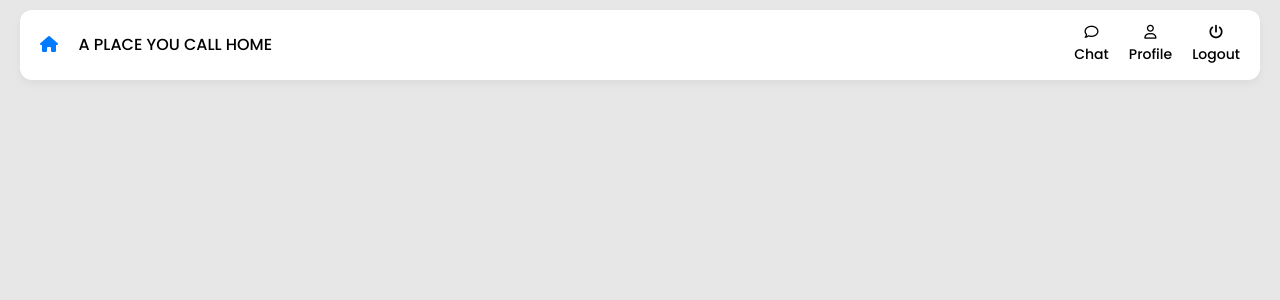
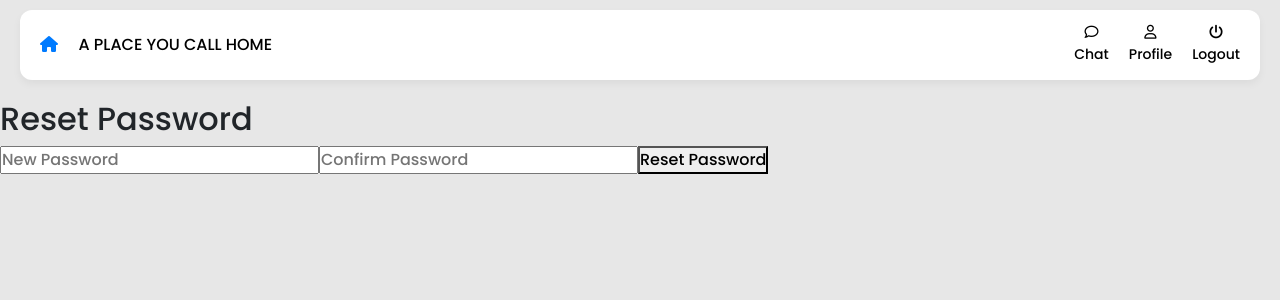
Before and after one commit to FarhanKhan1911/Fenora-Management, a React (Create React App) app: page /reset-password/1/1 in a window 1280 px wide. Shown: the top 300 px of the page. Built offline with nearby package versions, Linux system fonts and the light colour scheme.

Commit message:
frontend : forget and reset password component implemented

```diff
--- a/src/App.js
+++ b/src/App.js
@@ -13,6 +13,8 @@ import Chat from "./components/Chat/Chat";
 import Navbar from "./components/Navbar/Navbar";
 import { useLocation } from "react-router-dom";
 import { hideNavbarPatterns } from "./utils/constants";
+import ForgetPassword from "./components/Auth/ForgetPassword/ForgetPassword";
+import ResetPassword from "./components/Auth/ForgetPassword/ResetPassword/ResetPassword";
 
 function App() {
   const location = useLocation();
@@ -45,6 +47,8 @@ function App() {
           <Route path='login' element={<Login userType={userType.SellerUser} />} />
           <Route path='register' element={<Register userType={userType.SellerUser} />} />
         </Route>
+        <Route path='/forget-password' element={<ForgetPassword />} />
+        <Route path='/reset-password/:id/:token' element={<ResetPassword />} />
         <Route path='/dashboard' element={<Dashboard />} />
         <Route path='/profile/:userId' element={<ProfilePage />} />
         <Route path='/chat' element={<Chat />} />
--- /dev/null
+++ b/src/components/Auth/ForgetPassword/ForgetPassword.js
@@ -0,0 +1,37 @@
+import axios from "axios";
+import { useState } from "react";
+import { FORGET_PASSWORD_API } from "../../../utils/ApisConstants";
+
+const ForgetPassword = () => {
+  const [email, setEmail] = useState("");
+  const [message, setMessage] = useState("");
+
+  const handleSubmit = async (e) => {
+    e.preventDefault();
+
+    try {
+      const response = await axios.post(FORGET_PASSWORD_API, {email});
+      const data = await response.data;
+      if (response.ok) {
+        setMessage("Password reset link sent to your email.");
+      } else {
+        setMessage(data.message || "Error sending reset email");
+      }
+    } catch (error) {
+      setMessage("Something went wrong.");
+    }
+  };
+
+  return (
+    <div>
+      <h2>Forgot Password</h2>
+      <form onSubmit={handleSubmit}>
+        <input type='email' placeholder='Enter your email' value={email} required onChange={(e) => setEmail(e.target.value)} />
+        <button type='submit'>Send Reset Link</button>
+      </form>
+      {message && <p>{message}</p>}
+    </div>
+  );
+};
+
+export default ForgetPassword;
--- /dev/null
+++ b/src/components/Auth/ForgetPassword/ResetPassword/ResetPassword.js
@@ -0,0 +1,58 @@
+import axios from "axios";
+import { useState } from "react";
+import { useNavigate, useParams } from "react-router-dom";
+import { RESET_PASSWORD_API } from "../../../../utils/ApisConstants";
+import { userType } from "../../../../redux/redux.type";
+
+const ResetPassword = () => {
+  const { id, token } = useParams();
+  const [newPassword, setNewPassword] = useState("");
+  const [confirmPassword, setConfirmPassword] = useState("");
+  const [message, setMessage] = useState("");
+  const navigate = useNavigate();
+
+  const handleSubmit = async (e) => {
+    e.preventDefault();
+
+    if (newPassword !== confirmPassword) {
+      setMessage("Passwords do not match");
+      return;
+    }
+
+    try {
+      const response = await axios.post(RESET_PASSWORD_API(id, token), { newPassword });
+      const data = await response.data;
+      if (response.ok) {
+        if (data.role === userType.BuyerUser) {
+          navigate("buyer/login");
+        } else {
+          navigate("seller/login");
+        }
+      } else {
+        setMessage(data.message || "Error resetting password");
+      }
+    } catch (error) {
+      setMessage("Something went wrong.");
+    }
+  };
+
+  return (
+    <div>
+      <h2>Reset Password</h2>
+      <form onSubmit={handleSubmit}>
+        <input type='password' placeholder='New Password' value={newPassword} required onChange={(e) => setNewPassword(e.target.value)} />
+        <input
+          type='password'
+          placeholder='Confirm Password'
+          value={confirmPassword}
+          required
+          onChange={(e) => setConfirmPassword(e.target.value)}
+        />
+        <button type='submit'>Reset Password</button>
+      </form>
+      {message && <p>{message}</p>}
+    </div>
+  );
+};
+
+export default ResetPassword;
--- a/src/components/Auth/Login/Login.js
+++ b/src/components/Auth/Login/Login.js
@@ -44,7 +44,7 @@ const Login = ({ userType }) => {
 
           <div className='form-actions'>
             <button type='submit'>login</button>
-            <Link href='#' className='forgot-password'>
+            <Link to='/forget-password' className='forget-password'>
               Forget password
             </Link>
           </div>
--- a/src/components/Auth/Login/Login.scss
+++ b/src/components/Auth/Login/Login.scss
@@ -61,7 +61,7 @@
           }
         }
 
-        .forgot-password {
+        .forget-password {
           font-size: 0.9rem;
           color: #0077ff;
           text-decoration: none;
--- a/src/components/DashBoard/Post/CreatePost/CreatePost.js
+++ b/src/components/DashBoard/Post/CreatePost/CreatePost.js
@@ -2,7 +2,7 @@ import { useState, useEffect } from "react";
 import Button from "../../../Button/Button";
 import axios from "axios";
 import "./CreatePost.scss";
-import { createPostAPI, editPostAPI } from "../../../../utils/ApisConstants";
+import { CREATE_POST_API, EDIT_POST_API } from "../../../../utils/ApisConstants";
 import { multiPartFormData, useAuth } from "../../../../hooks/useAuth";
 import { getMediaType } from "../../../../utils/CommonHelper";
 import { mediaType } from "../../../../redux/redux.type";
@@ -69,10 +69,10 @@ const CreatePost = ({ addItem, editItem, itemToEdit, popupRef }) => {
       try {
         let response;
         if (itemToEdit) {
-          response = await axios.put(editPostAPI(itemToEdit.id), formData, multiPartFormData(auth));
+          response = await axios.put(EDIT_POST_API(itemToEdit.id), formData, multiPartFormData(auth));
           editItem(response.data);
         } else {
-          response = await axios.post(createPostAPI, formData, multiPartFormData(auth));
+          response = await axios.post(CREATE_POST_API, formData, multiPartFormData(auth));
           addItem(response.data);
         }
         resetForm();
--- a/src/components/DashBoard/Post/ListPosts/ListPosts.js
+++ b/src/components/DashBoard/Post/ListPosts/ListPosts.js
@@ -1,7 +1,7 @@
 import axios from "axios";
 import Button from "../../../Button/Button";
 import "./ListPosts.scss";
-import { deletePostAPI, getAllPostsAPI } from "../../../../utils/ApisConstants";
+import { DELETE_POST_API, GET_ALL_POSTS_API } from "../../../../utils/ApisConstants";
 import { useEffect, useState } from "react";
 import { multiPartFormData, useAuth } from "../../../../hooks/useAuth";
 import { getMediaType } from "../../../../utils/CommonHelper";
@@ -19,7 +19,7 @@ const ListPosts = ({ createdPosts, onEdit }) => {
 
   const handleOnPostDelete = async (itemId) => {
     try {
-      await axios.delete(deletePostAPI(itemId), multiPartFormData(auth));
+      await axios.delete(DELETE_POST_API(itemId), multiPartFormData(auth));
       setItems(items.filter((item) => item.id !== itemId));
       alert("Post Deleted Successfully!");
     } catch (err) {
@@ -35,7 +35,7 @@ const ListPosts = ({ createdPosts, onEdit }) => {
     if (auth) {
       const fetchPosts = async () => {
         try {
-          const response = await axios.get(getAllPostsAPI, multiPartFormData(auth));
+          const response = await axios.get(GET_ALL_POSTS_API, multiPartFormData(auth));
           setItems(response.data);
         } catch (err) {
           alert(err.response?.data?.message || "Failed to fetch posts");
--- a/src/utils/ApisConstants.js
+++ b/src/utils/ApisConstants.js
@@ -3,10 +3,12 @@ const baseUrl = "http://localhost:5000/api";
 export const LOGIN_API = `${baseUrl}/auth/login`;
 export const LOGOUT_API = `${baseUrl}/auth/logout`;
 export const REGISTER_API = `${baseUrl}/auth/register`;
+export const FORGET_PASSWORD_API = `${baseUrl}/auth/forget-password`;
+export const RESET_PASSWORD_API = (id, token) => `${baseUrl}/auth/reset-password/${id}/${token}`;
 export const GET_PROFILE_API = (id) => `${baseUrl}/auth/get-profile/${id}`;
 export const UPDATE_PROFILE_API = (id) => `${baseUrl}/auth/update-profile/${id}`;
 
-export const createPostAPI = `${baseUrl}/posts/create-post`;
-export const getAllPostsAPI = `${baseUrl}/posts/all-posts`;
-export const editPostAPI = (id) => `${baseUrl}/posts/edit-post/${id}`;
-export const deletePostAPI = (id) => `${baseUrl}/posts/delete-post/${id}`;
+export const CREATE_POST_API = `${baseUrl}/posts/create-post`;
+export const GET_ALL_POSTS_API = `${baseUrl}/posts/all-posts`;
+export const EDIT_POST_API = (id) => `${baseUrl}/posts/edit-post/${id}`;
+export const DELETE_POST_API = (id) => `${baseUrl}/posts/delete-post/${id}`;
```
